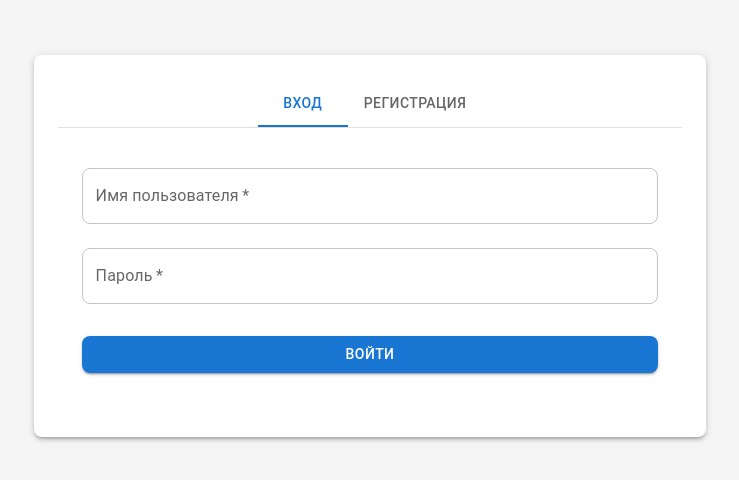
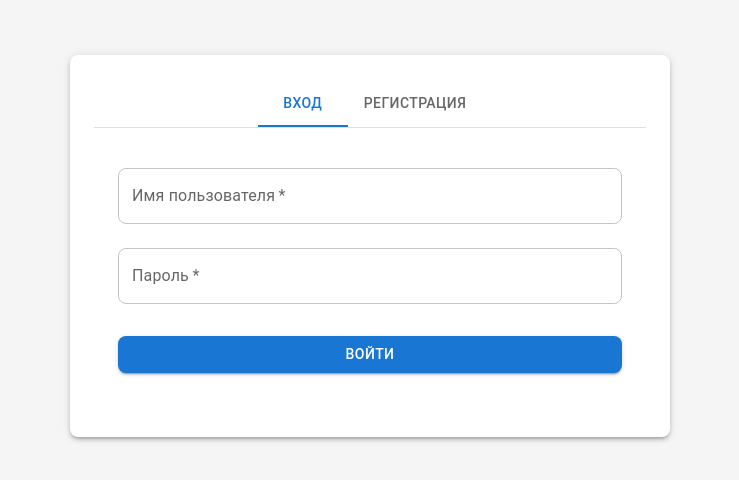
Before and after one commit to AlexPistryuga/webts, a React (Vite) app: page /login in a window 1280 px wide. Shown: the part 186-666 px from the top of the page, without its empty margins (270-1009 px from the left). Built offline with nearby package versions, Linux system fonts and the light colour scheme; what gql.tada would draw is missing.

Commit message:
fix: Fixed login/reg box size

```diff
--- a/src/modules/LoginPage.tsx
+++ b/src/modules/LoginPage.tsx
@@ -42,7 +42,7 @@ export const LoginPage: FC = observer(() => {
                 height: '100vh',
             }}
         >
-            <StyledPaper elevation={3}>
+            <StyledPaper elevation={3} sx={{ maxWidth: 600, width: '100%' }}>
                 <Box sx={styles.tabs}>
                     <Tabs value={tabValue} onChange={(_, tab) => setTabValue(tab)} centered>
                         <Tab label='Вход' />
```
